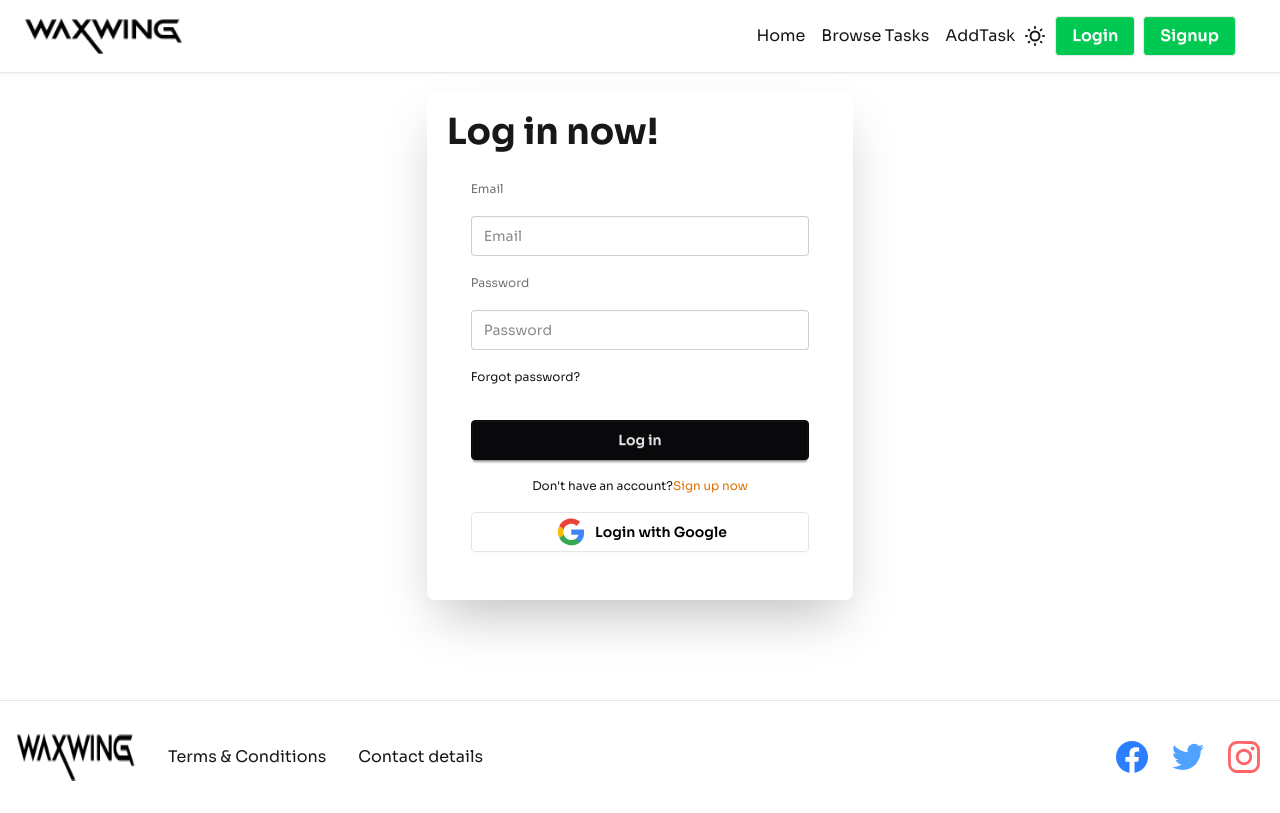
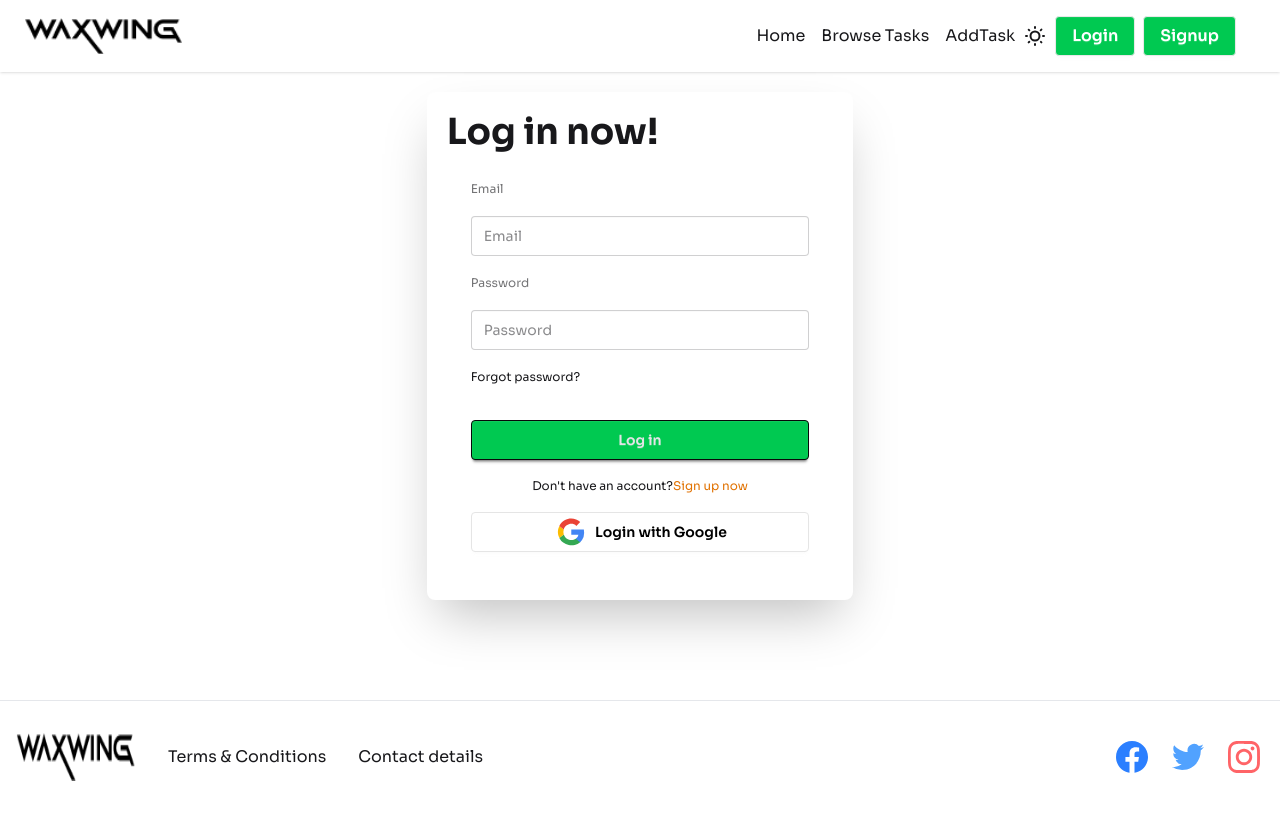
Before and after one commit to NaimuL295/Freelance-Task-client-site, a React (Vite) app: page /login in a window 1280 px wide. Built offline with nearby package versions, Linux system fonts and the light colour scheme; no server answers.

Commit message:
btn color update

```diff
--- a/src/component/page/Login/Login.jsx
+++ b/src/component/page/Login/Login.jsx
@@ -67,7 +67,7 @@ const googleLogin=()=>{
 
           className="input w-full " placeholder="Password" required />
           <div><a className="link link-hover">Forgot password?</a>  <ToastContainer />     </div>
-          <button type='submit'   className="btn btn-neutral mt-4">Log in      </button>
+          <button type='submit'   className="btn bg-green-500   btn-neutral mt-4">Log in      </button>
 
      <Link to="/signup">     <p className="text-xs text-center sm:px-6 dark:text-gray-600">Don't have an account?<span className="text-amber-600">Sign up now</span>  </p></Link>
       <button   onClick={googleLogin}    className="btn bg-white text-black border-[#e5e5e5]">
--- a/src/component/page/Signup/Signup.jsx
+++ b/src/component/page/Signup/Signup.jsx
@@ -96,7 +96,7 @@ const googleLogin=()=>{
    //   pattern="^(?=.*[a-z])(?=.*[A-Z])(?=.*\d).{6,}$"
   aria-required="true"  className="input w-full"    required/>
 
-          <button type='submit'   className="btn btn-neutral mt-4"> Sign up</button><ToastContainer></ToastContainer>
+          <button type='submit'   className="btn bg-green-500   btn-neutral mt-4"> Sign up</button><ToastContainer></ToastContainer>
              <Link to="/login">   <p className="text-xs text-center sm:px-6 dark:text-gray-600">Already have an account? <span className='text-amber-600'>log in</span></p>  </Link>
         </fieldset>
 
```
